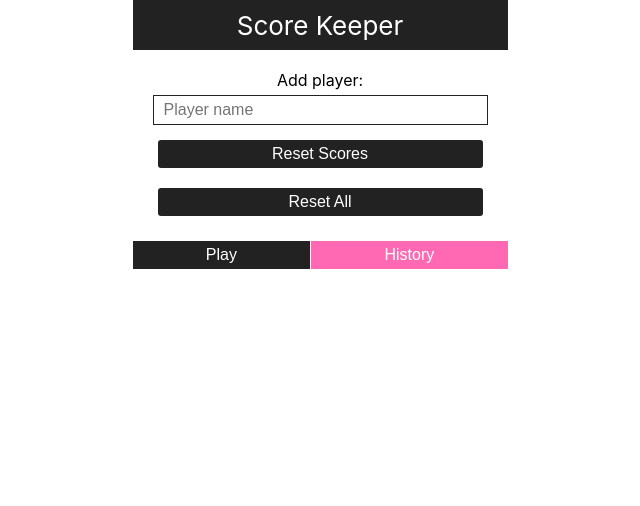
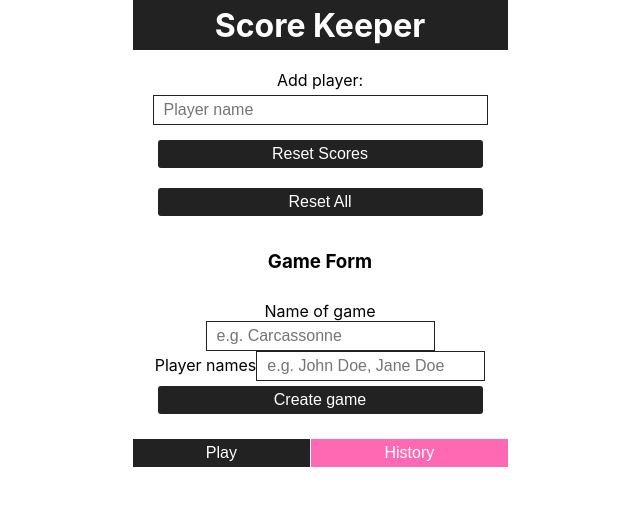
Before and after one commit to AnnekeSchuette/scorekeeper, a React (Create React App) app: page / in a window 1280 px wide. Shown: the top 506 px of the page, without its empty margins (320-960 px from the left). Built offline with nearby package versions, Linux system fonts and the light colour scheme.

Commit message:
Optimize Input component, add Header + GameForm component

```diff
--- a/public/index.html
+++ b/public/index.html
@@ -24,7 +24,7 @@
       work correctly both with client-side routing and a non-root public URL.
       Learn how to configure a non-root public URL by running `npm run build`.
     -->
-    <title>React App</title>
+    <title>Score Keeper</title>
   </head>
   <body>
     <noscript>You need to enable JavaScript to run this app.</noscript>
--- a/src/Components/App/App.css
+++ b/src/Components/App/App.css
@@ -8,14 +8,3 @@
   display: grid;
   gap:10px;
 }
-
-.AppHeader{
- height:50px;
-  display: flex;
-  flex-direction: column;
-  align-items: center;
-  justify-content: center;
-  font-size: calc(10px + 2vmin);
-  color: white;
-  background:#222;
-}
--- a/src/Components/App/App.js
+++ b/src/Components/App/App.js
@@ -1,10 +1,12 @@
 import React from 'react';
 import { useState } from 'react'
 import './App.css';
+import Header from '../Header/Header';
 import PlayerForm from '../PlayerForm/PlayerForm';
 import Button from '../Button/Button';
 import Player from '../Player/Player';
 import Navigation from '../Navigation/Navigation';
+import GameForm from '../GameForm/GameForm';
 
 function App() {
 
@@ -38,9 +40,13 @@ function App() {
     setPlayers(players.map(player => ({ ...player, score: 0 })))
   }
 
+  function handleCreateGame(gameName, playerNames){
+    console.log(gameName, playerNames)
+  }
+
   return (
     <div className="App">
-      <header className="AppHeader">Score Keeper</header>
+      <Header title={"Score Keeper"} />
       <main className="AppMain">
         <PlayerForm
           onAddPlayer={handleAddPlayer}
@@ -63,9 +69,15 @@ function App() {
           onClick={resetAll}
           name={"Reset All"}
         />
+
+        <h3>Game Form</h3>
+        <GameForm onCreateGame={handleCreateGame}/>
+
       </main>
+
       <Navigation />
     </div>
   )
 }
+
 export default App
--- a/src/Components/GameForm/GameForm.css
+++ b/src/Components/GameForm/GameForm.css
@@ -0,0 +1,3 @@
+.GameForm {
+  display: grid;
+}
--- a/src/Components/GameForm/GameForm.js
+++ b/src/Components/GameForm/GameForm.js
@@ -1,5 +1,25 @@
 import './GameForm.css'
+import Input from '../Input/Input'
+import Button from '../Button/Button'
 
-export default function GameForm(){
+export default function GameForm({onCreateGame}){
+  return (
+    <form className="GameForm" onSubmit={handleSubmit}>
+      <Input className={"GameForm__Field"} labelText={"Name of game"} inputName={"gamename"} placeholderText={"e.g. Carcassonne"} />
+      <Input className="GameForm__Field" labelText={"Player names"} inputName={"playernames"} placeholderText={"e.g. John Doe, Jane Doe"} />
+      <Button name={"Create game"} addClass={"GameForm__Button"} />
+    </form>
+  )
 
+  function handleSubmit(event){
+    event.preventDefault()
+    const form = event.target
+    const inputGame = form.elements.gamename
+    const inputPlayers = form.elements.playernames
+    const nameOfGame = inputGame.value
+    const playerNames = inputPlayers.value.trim().split(',')
+    onCreateGame(nameOfGame, playerNames)
+    form.reset()
+    inputGame.focus()
+  }
 }
--- a/src/Components/Header/Header.css
+++ b/src/Components/Header/Header.css
@@ -0,0 +1,10 @@
+.AppHeader{
+  height:50px;
+  display: flex;
+  flex-direction: column;
+  align-items: center;
+  justify-content: center;
+  color: white;
+  background:#222;
+  font-size: 1.em;
+}
--- a/src/Components/Header/Header.js
+++ b/src/Components/Header/Header.js
@@ -1,5 +1,11 @@
 import './Header.css'
 
-export default function Header(){
-
+export default function Header({
+  title
+}){
+  return(
+    <header className="AppHeader">
+      <h1>{title}</h1>
+    </header>
+  )
 }
--- a/src/Components/Input/Input.css
+++ b/src/Components/Input/Input.css
@@ -0,0 +1,5 @@
+.Input__Field {
+  border: 1px solid #222;
+  padding: 5px 10px;
+  font-size: 1em;
+}
--- a/src/Components/Input/Input.js
+++ b/src/Components/Input/Input.js
@@ -1,5 +1,16 @@
 import './Input.css'
 
-export default function Input(){
-
+export default function Input({
+  labelText,
+  inputName,
+  className,
+  placeholderText
+}){
+  return (
+    <div className={"Input " + className}>
+      <label className={"Input__Label"}>{labelText}
+        <input className={"Input__Field"} type="text" name={inputName} placeholder={placeholderText} />
+      </label>
+    </div>
+  )
 }
```
Also changed, not shown: src/Components/HistoryPage/HistoryPage.js (added, +7 -0 lines), src/Components/HistoryPage/HistoryPage.css (added).
